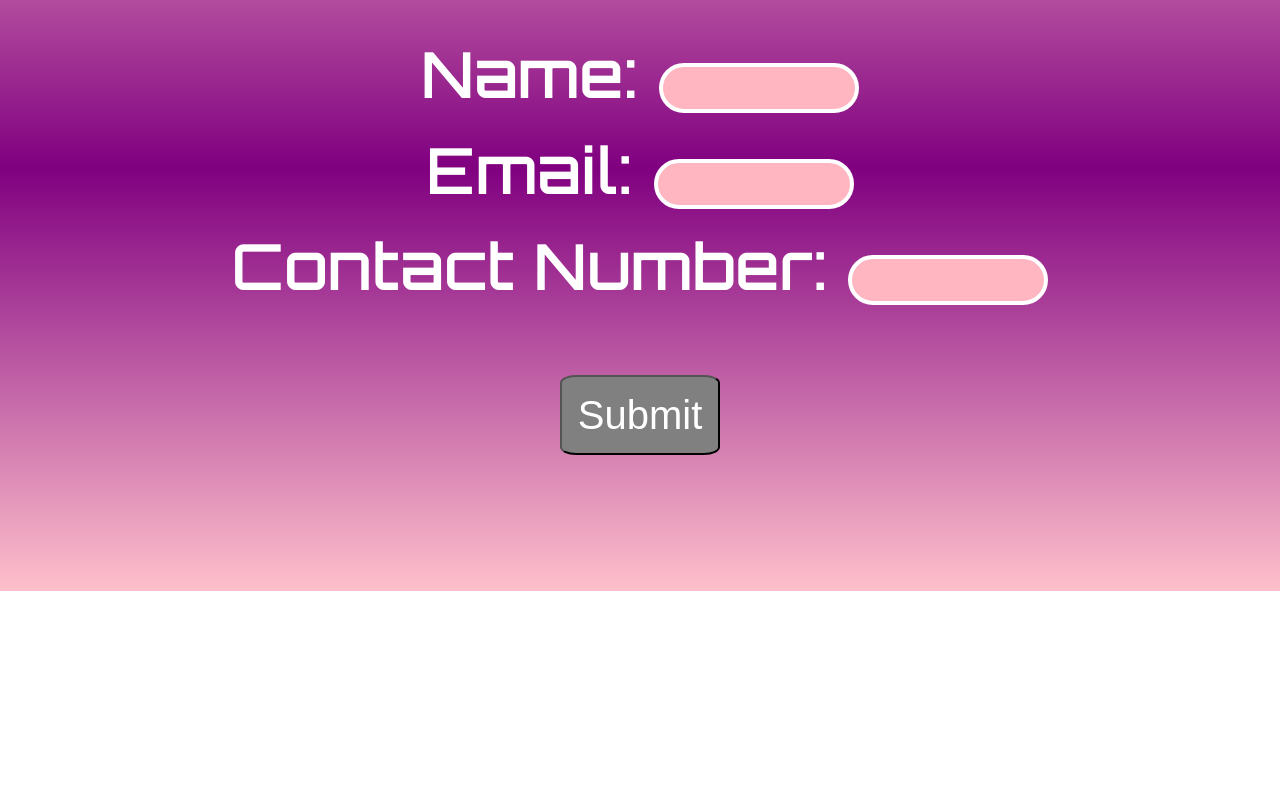
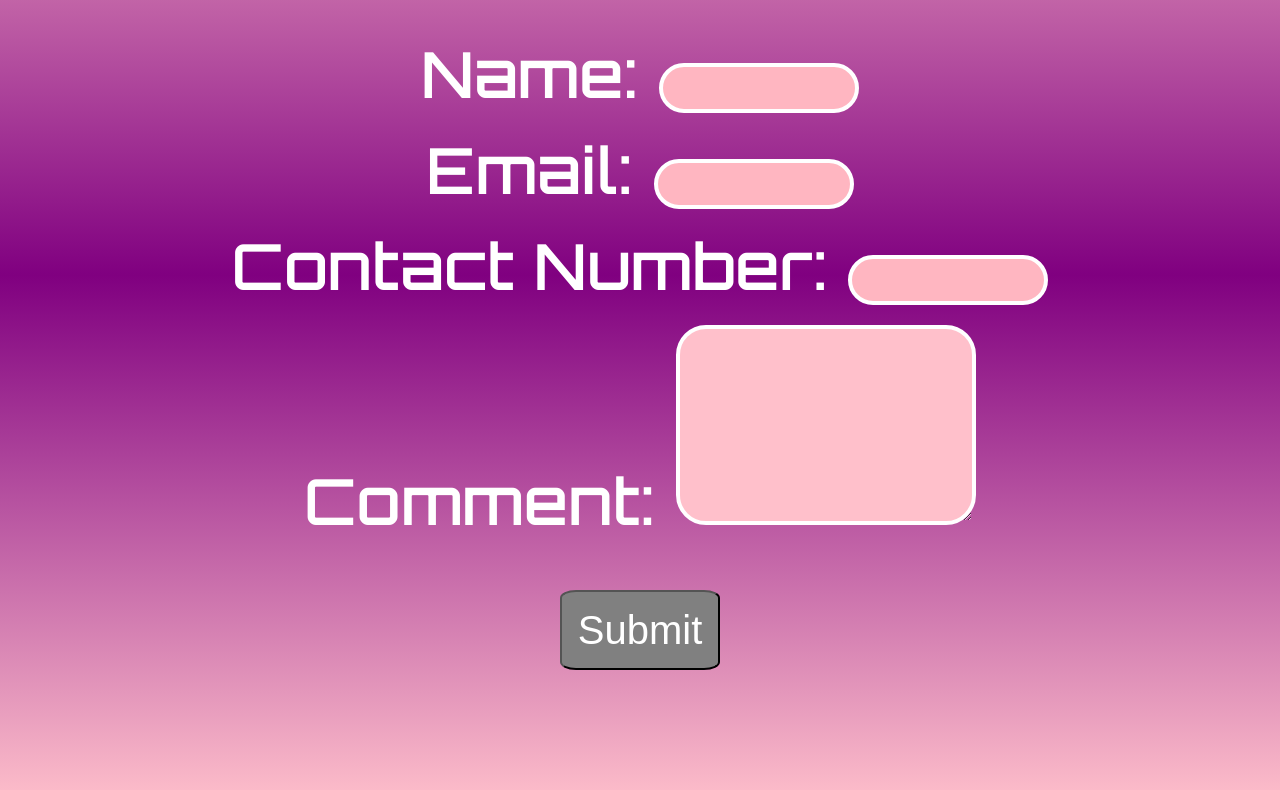
Before and after one commit to Castella1313/PYCHAMP, a plain HTML site: page signup.html in a window 1280 px wide. Shown: the part 256-1046 px from the top of the page. Before the commit the page ends 847 px from the top, so only its background shows below. Drawn offline with nearby package versions, Linux system fonts and the light colour scheme; a web font is replaced by a local one.

Commit message:
added comment box

```diff
--- a/project.css
+++ b/project.css
@@ -401,6 +401,22 @@ input:focus{
 
 
 
+#comment{
+	height:200px;
+	width:300px;
+	color:white;
+	border-radius:30px;
+	border:4px solid white;
+	background-color:pink;
+	font-size:26px;
+}
+
+#comment:focus{
+	box-shadow:4px 4px 4px 4px blue;
+
+}
+
+
 /* Typewriter Animation */
 .typewriter{
 	width: max-content;
--- a/signup.html
+++ b/signup.html
@@ -44,6 +44,8 @@
 				<input name="email" type="email"><br>
 				Contact Number:
 				<input name="contact number" type="number"><br>
+				Comment:
+				<textarea id="comment" name="comment"></textarea><br>
 
 				<center><button class="button"
 					type="submit" name="submit"> Submit</button></center>
```
